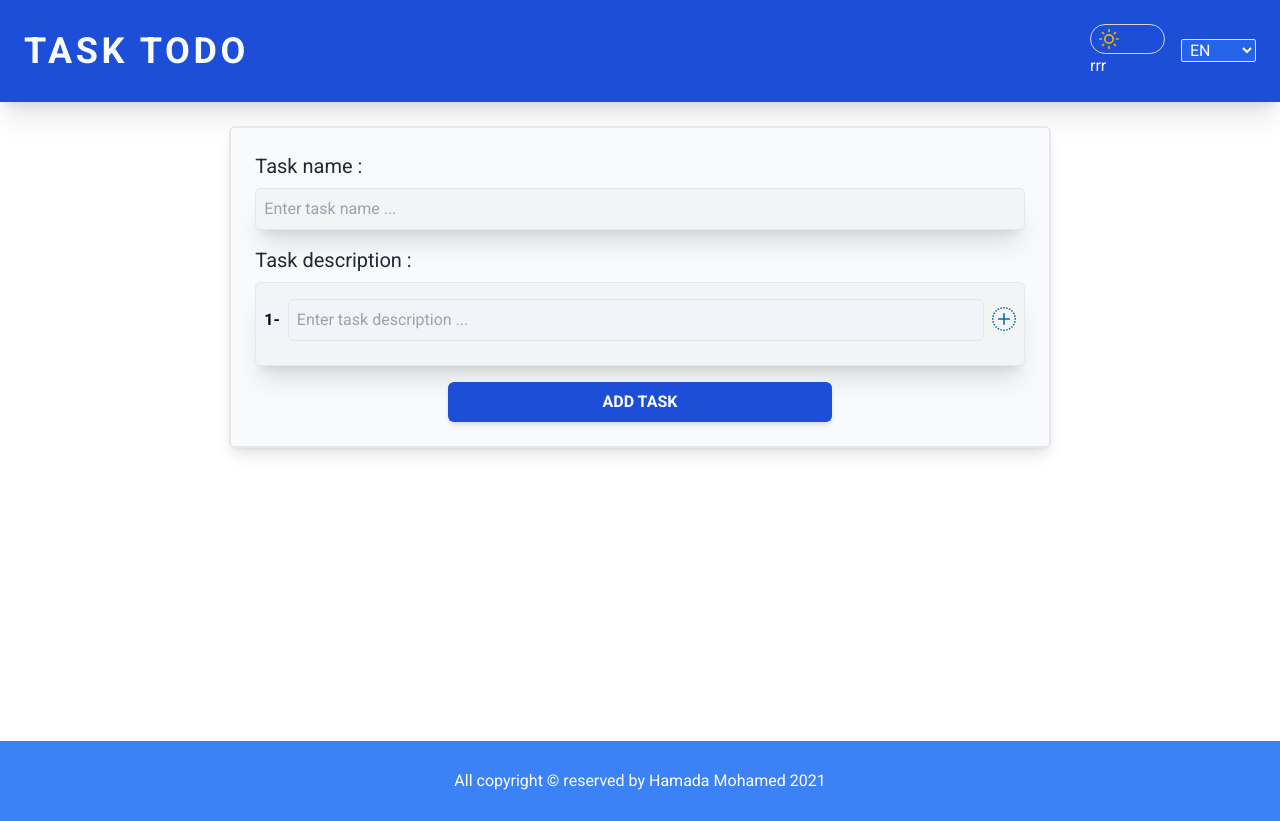
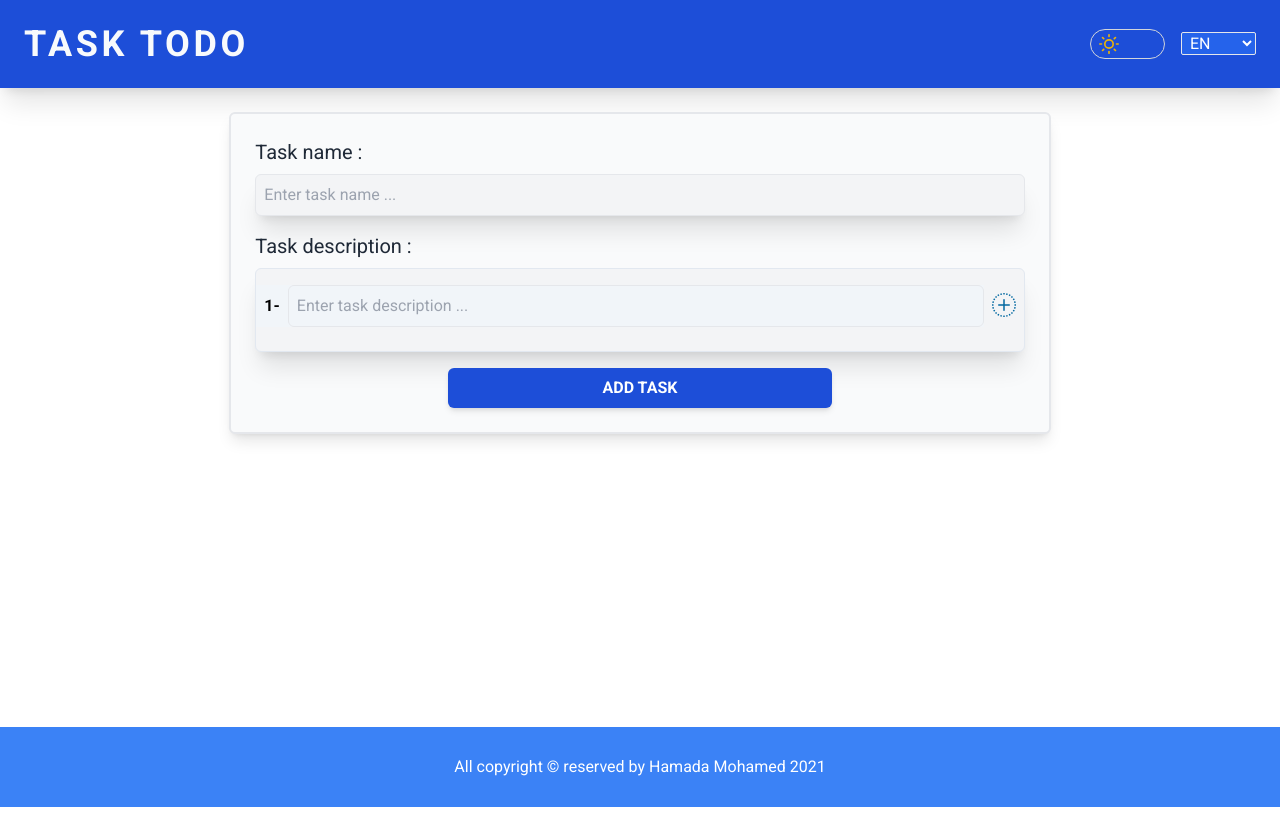
Before and after one commit to MohamedAli501/todo_task, a React (Create React App) app: page / in a window 1280 px wide. Built offline with nearby package versions, Linux system fonts and the light colour scheme.

Commit message:
Save theme

```diff
--- a/src/Components/Navbar/Darkmode.jsx
+++ b/src/Components/Navbar/Darkmode.jsx
@@ -41,7 +41,6 @@ const Darkmode = () => {
           }`}
         />
       </div>
-      <button onClick={() => console.log(localStorage.theme)}>rrr</button>
     </div>
   );
 };
--- a/src/Controls/useDarkMode.jsx
+++ b/src/Controls/useDarkMode.jsx
@@ -3,6 +3,9 @@ import { useEffect, useState } from "react";
 const useDarkMode = () => {
   let localTheme;
   if (localStorage.theme !== undefined) {
+    localTheme = localStorage.theme;
+  } else {
+    localStorage.theme = "light";
     localTheme = localStorage.theme;
   }
 
```
